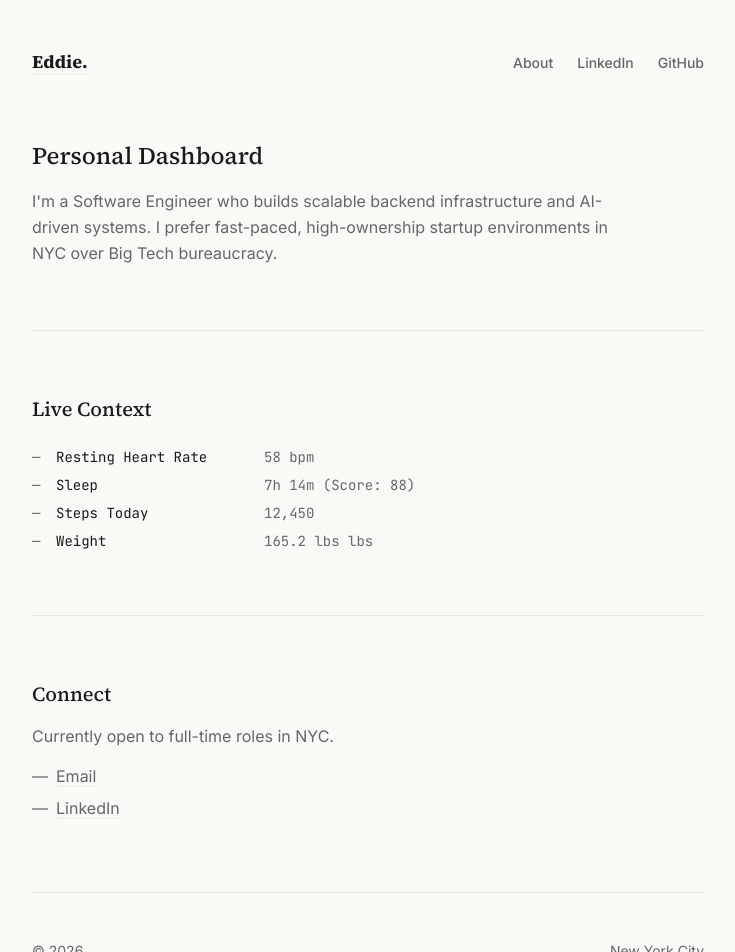
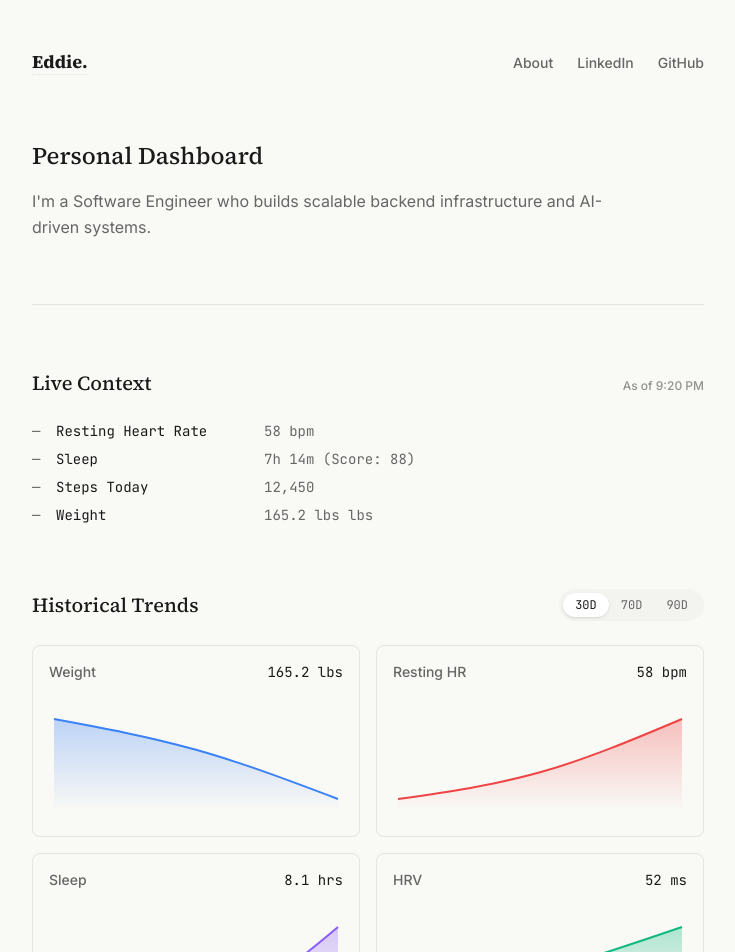
Before and after one commit to eddwz/personal-site, a Next.js app: page / in a window 1280 px wide. Shown: the top 952 px of the page, without its empty margins (272-1007 px from the left). Built offline with nearby package versions, Linux system fonts and the light colour scheme.

Commit message:
feat: add historical vitals charts and automated tests

```diff
--- a/src/app/api/vitals/route.ts
+++ b/src/app/api/vitals/route.ts
@@ -1,15 +1,5 @@
 import { NextResponse } from "next/server";
 import { hasGoogleHealth, listAllDataPoints } from "@/lib/googleHealth";
-
-function ymd(date: Date) {
-  return date.toISOString().slice(0, 10);
-}
-
-function daysAgo(n: number) {
-  const d = new Date();
-  d.setDate(d.getDate() - n);
-  return d;
-}
 
 export const revalidate = 1800; // Cache for 30 minutes
 
@@ -21,56 +11,70 @@ export async function GET() {
       sleepDuration: "7h 14m",
       sleepScore: 88,
       stepsToday: 12450,
-      weight: "165.2 lbs"
+      weight: "165.2 lbs",
+      timestamp: new Date().toISOString(),
+      historicalHR: [{ date: "2026-06-20", value: 55 }, { date: "2026-06-21", value: 56 }, { date: "2026-06-22", value: 58 }],
+      historicalSleep: [{ date: "2026-06-20", value: 7.2 }, { date: "2026-06-21", value: 6.8 }, { date: "2026-06-22", value: 8.1 }],
+      historicalWeight: [{ date: "2026-06-20", value: 166.5 }, { date: "2026-06-21", value: 166.0 }, { date: "2026-06-22", value: 165.2 }],
+      historicalHRV: [{ date: "2026-06-20", value: 45 }, { date: "2026-06-21", value: 48 }, { date: "2026-06-22", value: 52 }]
     });
   }
 
   try {
-    const todayYmd = ymd(new Date());
-    const weekAgoYmd = ymd(daysAgo(7));
+    let restingHeartRate = "--";
+    let sleepDuration = "--";
+    let sleepScore = "--";
+    let stepsToday = "--";
+    let weight = "--";
 
-    // 1. Fetch Resting Heart Rate (latest from last 7 days)
-    let restingHeartRate = "--";
+    let historicalHR: any[] = [];
+    let historicalSleep: any[] = [];
+    let historicalWeight: any[] = [];
+    let historicalHRV: any[] = [];
+
+    // 1. Fetch Resting Heart Rate (90 items)
     try {
-      const hrFilter = `daily_resting_heart_rate.date >= "${weekAgoYmd}"`;
-      const hrPoints = await listAllDataPoints("daily-resting-heart-rate", hrFilter);
+      const hrPoints = await listAllDataPoints("daily-resting-heart-rate", undefined, 90);
       if (hrPoints.length > 0) {
-        // Find the most recent point
         const latestHr = hrPoints[hrPoints.length - 1];
         if (latestHr.dailyRestingHeartRate?.beatsPerMinute) {
           restingHeartRate = latestHr.dailyRestingHeartRate.beatsPerMinute;
         }
+        historicalHR = hrPoints.map((pt: any) => ({
+          date: pt.dailyRestingHeartRate?.date || pt.startTime || "Unknown",
+          value: pt.dailyRestingHeartRate?.beatsPerMinute || 0
+        })).filter((pt: any) => pt.value > 0);
       }
     } catch (e) {
       console.error("HR fetch failed", e);
     }
 
-    // 2. Fetch Sleep (latest from last 7 days)
-    let sleepDuration = "--";
-    let sleepScore = "--";
+    // 2. Fetch Sleep (90 items)
     try {
-      const sleepFilter = `sleep.interval.civil_end_time >= "${weekAgoYmd}T00:00:00"`;
-      const sleepPoints = await listAllDataPoints("sleep", sleepFilter);
+      const sleepPoints = await listAllDataPoints("sleep", undefined, 90);
       if (sleepPoints.length > 0) {
-        // Find the most recent sleep session
         const latestSleep = sleepPoints[sleepPoints.length - 1];
         if (latestSleep.sleep?.summary?.minutesAsleep) {
           const minutes = parseInt(latestSleep.sleep.summary.minutesAsleep);
           const h = Math.floor(minutes / 60);
           const m = minutes % 60;
           sleepDuration = `${h}h ${m}m`;
-          // Approximate a score based on duration if none provided
           sleepScore = minutes > 420 ? "Good" : "Fair";
         }
+        historicalSleep = sleepPoints.map((pt: any) => {
+          const m = parseInt(pt.sleep?.summary?.minutesAsleep || "0");
+          return {
+            date: pt.sleep?.interval?.civil_end_time?.split('T')[0] || "Unknown",
+            value: Number((m / 60).toFixed(1)) // Convert to hours for charting
+          };
+        }).filter((pt: any) => pt.value > 0);
       }
     } catch (e) {
       console.error("Sleep fetch failed", e);
     }
 
-    // 3. Fetch Steps
-    let stepsToday = "--";
+    // 3. Fetch Steps (1 item for live context)
     try {
-      // The steps endpoint does not support filtering by steps.date, so we fetch the most recent point.
       const stepPoints = await listAllDataPoints("steps", undefined, 1);
       if (stepPoints.length > 0) {
         const latestSteps = stepPoints[stepPoints.length - 1];
@@ -82,22 +86,34 @@ export async function GET() {
       console.error("Steps fetch failed", e);
     }
 
-    // 4. Fetch Weight
-    let weight = "--";
+    // 4. Fetch Weight (90 items)
     try {
-      // Fetch the most recent weight point
-      const weightPoints = await listAllDataPoints("weight", undefined, 1);
+      const weightPoints = await listAllDataPoints("weight", undefined, 90);
       if (weightPoints.length > 0) {
         const latestWeight = weightPoints[0];
         if (latestWeight.weight?.value) {
-          // Assuming the value is in kg, convert to lbs for display if preferred,
-          // or just display what we get. We'll assume the API returns lbs or kg
-          // based on user settings, so we just display the value.
           weight = `${latestWeight.weight.value}`;
         }
+        historicalWeight = weightPoints.map((pt: any) => ({
+          date: pt.startTime?.split('T')[0] || pt.weight?.date || "Unknown",
+          value: pt.weight?.value || 0
+        })).filter((pt: any) => pt.value > 0).reverse();
       }
     } catch (e) {
       console.error("Weight fetch failed", e);
+    }
+
+    // 5. Fetch HRV (90 items)
+    try {
+      const hrvPoints = await listAllDataPoints("heart-rate-variability", undefined, 90);
+      if (hrvPoints.length > 0) {
+        historicalHRV = hrvPoints.map((pt: any) => ({
+          date: pt.startTime?.split('T')[0] || "Unknown",
+          value: pt.heartRateVariability?.rmssd || pt.heartRateVariability?.value || 0
+        })).filter((pt: any) => pt.value > 0).reverse();
+      }
+    } catch (e) {
+      console.error("HRV fetch failed", e);
     }
 
     return NextResponse.json({
@@ -107,6 +123,10 @@ export async function GET() {
       stepsToday,
       weight,
       timestamp: new Date().toISOString(),
+      historicalHR,
+      historicalSleep,
+      historicalWeight,
+      historicalHRV
     });
 
   } catch (error: any) {
--- a/src/app/page.tsx
+++ b/src/app/page.tsx
@@ -1,9 +1,75 @@
 "use client";
 
 import { useEffect, useState } from "react";
+import {
+  AreaChart,
+  Area,
+  XAxis,
+  YAxis,
+  Tooltip,
+  ResponsiveContainer,
+} from "recharts";
+
+function ChartCard({ title, data, dataKey, color, unit }: any) {
+  if (!data || data.length === 0) {
+    return (
+      <div className="border border-rule rounded-lg p-4 flex flex-col items-center justify-center h-48 bg-rule/20">
+        <span className="text-ink-soft text-sm">No historical data</span>
+      </div>
+    );
+  }
+
+  // Calculate min and max for the Y axis to zoom in on the data appropriately
+  const values = data.map((d: any) => d.value);
+  const min = Math.min(...values);
+  const max = Math.max(...values);
+
+  // Add some padding to domain
+  const domainMin = Math.max(0, min - (max - min) * 0.2);
+  const domainMax = max + (max - min) * 0.2;
+
+  return (
+    <div className="border border-rule rounded-lg p-4 flex flex-col h-48 group hover:border-ink/20 transition-colors">
+      <div className="flex justify-between items-center mb-4">
+        <h3 className="text-ink-soft text-sm font-medium">{title}</h3>
+        <span className="text-ink text-sm font-mono">{data[data.length - 1].value} {unit}</span>
+      </div>
+      <div className="flex-1 w-full min-h-0">
+        <ResponsiveContainer width="100%" height="100%">
+          <AreaChart data={data}>
+            <defs>
+              <linearGradient id={`color-${dataKey}-${title.replace(/\s+/g, '')}`} x1="0" y1="0" x2="0" y2="1">
+                <stop offset="5%" stopColor={color} stopOpacity={0.3}/>
+                <stop offset="95%" stopColor={color} stopOpacity={0}/>
+              </linearGradient>
+            </defs>
+            <XAxis dataKey="date" hide />
+            <YAxis hide domain={[domainMin, domainMax]} />
+            <Tooltip
+              contentStyle={{ backgroundColor: '#fff', border: '1px solid #eaeaea', borderRadius: '8px', fontSize: '12px' }}
+              itemStyle={{ color: '#111' }}
+              labelStyle={{ color: '#666', marginBottom: '4px' }}
+              formatter={(value: any) => [`${value} ${unit}`, title]}
+            />
+            <Area
+              type="monotone"
+              dataKey="value"
+              stroke={color}
+              fillOpacity={1}
+              fill={`url(#color-${dataKey}-${title.replace(/\s+/g, '')})`}
+              strokeWidth={2}
+              activeDot={{ r: 4, strokeWidth: 0, fill: color }}
+            />
+          </AreaChart>
+        </ResponsiveContainer>
+      </div>
+    </div>
+  );
+}
 
 export default function Home() {
   const [vitals, setVitals] = useState<any>(null);
+  const [days, setDays] = useState<30 | 70 | 90>(30);
 
   useEffect(() => {
     fetch("/api/vitals")
@@ -11,14 +77,18 @@ export default function Home() {
       .then(setVitals);
   }, []);
 
+  const filterData = (data: any[]) => {
+    if (!data) return [];
+    return data.slice(-days); // Since data is newest last, slice from the end
+  };
+
   return (
-    <div className="space-y-16">
+    <div className="space-y-16 pb-16">
 
       <section className="space-y-4">
         <h1 className="font-serif text-2xl font-medium text-ink">Personal Dashboard</h1>
         <p className="text-ink-soft leading-relaxed max-w-[60ch]">
           I'm a Software Engineer who builds scalable backend infrastructure and AI-driven systems.
-          I prefer fast-paced, high-ownership startup environments in NYC over Big Tech bureaucracy.
         </p>
       </section>
 
@@ -74,6 +144,55 @@ export default function Home() {
         </ul>
       </section>
 
+      <section className="space-y-6">
+        <div className="flex items-center justify-between">
+          <h2 className="font-serif text-xl font-medium text-ink">Historical Trends</h2>
+
+          <div className="flex items-center bg-rule/30 rounded-full p-1 text-xs font-mono">
+            {[30, 70, 90].map((d) => (
+              <button
+                key={d}
+                onClick={() => setDays(d as any)}
+                className={`px-3 py-1 rounded-full transition-colors ${days === d ? 'bg-white shadow-sm text-ink' : 'text-ink-soft hover:text-ink'}`}
+              >
+                {d}D
+              </button>
+            ))}
+          </div>
+        </div>
+
+        <div className="grid grid-cols-1 sm:grid-cols-2 gap-4">
+          <ChartCard
+            title="Weight"
+            data={vitals ? filterData(vitals.historicalWeight) : []}
+            dataKey="value"
+            color="#3b82f6"
+            unit="lbs"
+          />
+          <ChartCard
+            title="Resting HR"
+            data={vitals ? filterData(vitals.historicalHR) : []}
+            dataKey="value"
+            color="#ef4444"
+            unit="bpm"
+          />
+          <ChartCard
+            title="Sleep"
+            data={vitals ? filterData(vitals.historicalSleep) : []}
+            dataKey="value"
+            color="#8b5cf6"
+            unit="hrs"
+          />
+          <ChartCard
+            title="HRV"
+            data={vitals ? filterData(vitals.historicalHRV) : []}
+            dataKey="value"
+            color="#10b981"
+            unit="ms"
+          />
+        </div>
+      </section>
+
       <hr />
 
       <section className="space-y-4">
--- /dev/null
+++ b/vitest.config.ts
@@ -0,0 +1,13 @@
+import { defineConfig } from 'vitest/config';
+import path from 'path';
+
+export default defineConfig({
+  test: {
+    environment: 'node',
+  },
+  resolve: {
+    alias: {
+      '@': path.resolve(__dirname, './src')
+    }
+  }
+});
```
Also changed, not shown: package.json (+6 -3 lines), 2 other files (tests, documents, lock files or other folders).
